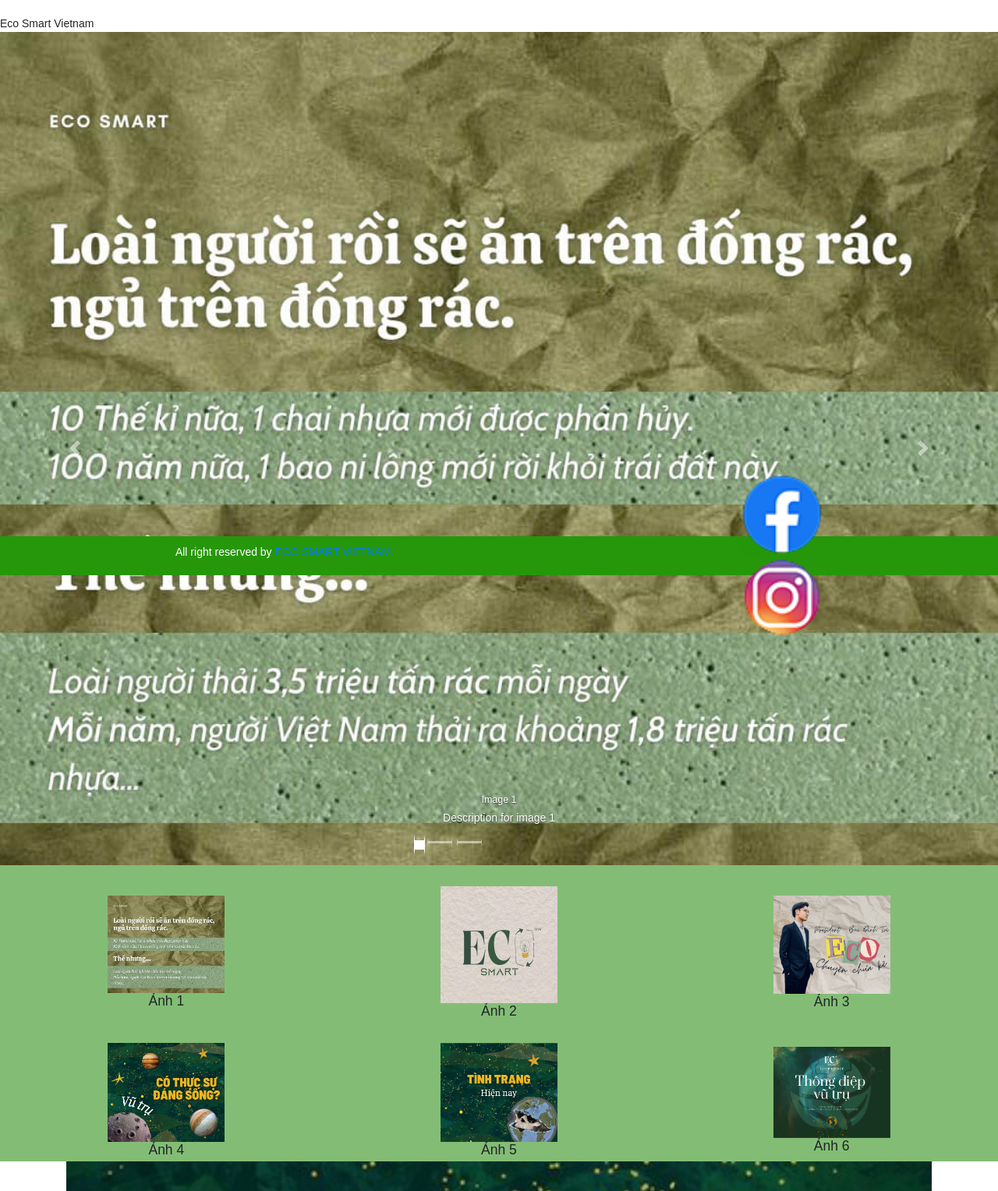
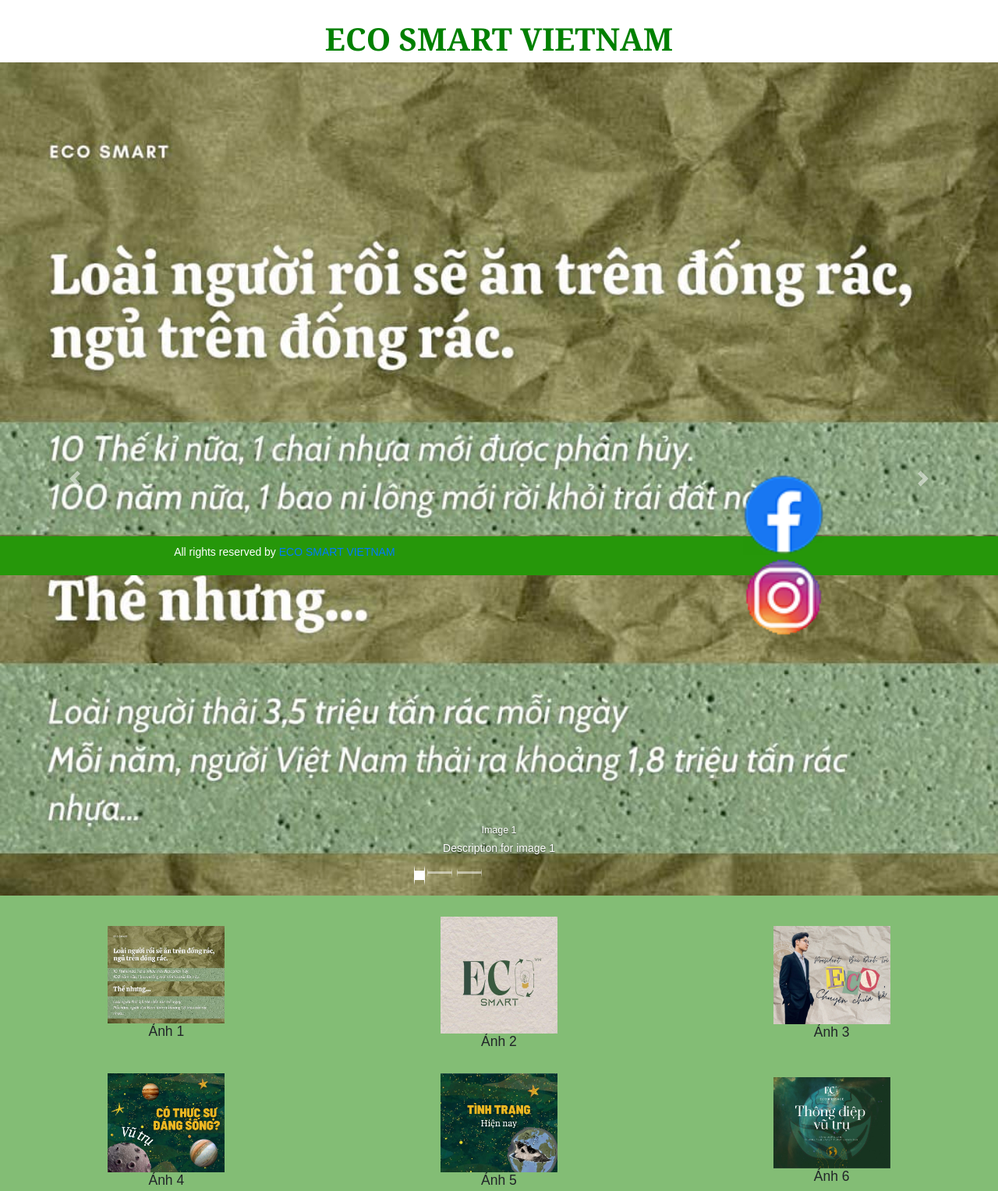
Before and after one commit to tridinhbui/eco-smart-vn, a Flask app: page / in a window 1280 px wide. Shown: the part 62-1590 px from the top of the page at 78% size. Run offline with Flask 2, Linux system fonts and the light colour scheme; some libraries are stand-ins or nearby versions.

Commit message:
Fix main title

```diff
--- a/templates/footer.html
+++ b/templates/footer.html
@@ -10,7 +10,7 @@
   <body>
     <div class="background_footer">
       <p>
-        All right reserved by
+        All rights reserved by
         <a href="https://www.facebook.com/ecosmartvietnam">
           ECO SMART VIETNAM</a
         >
--- a/templates/index.html
+++ b/templates/index.html
@@ -8,7 +8,7 @@
   <body>
     <!-- include navbar.html here -->
     {% include 'navbar.html' %}
-    <div> Eco Smart Vietnam </div>
+    <div style='color: green; font-family: Georgia; font-size: 40px; font-weight: bold; text-align: center;'>ECO SMART VIETNAM</div>
     {% include 'carousel.html' %}
     <!-- include body.html here -->
     {% include 'activities.html' %}
```
